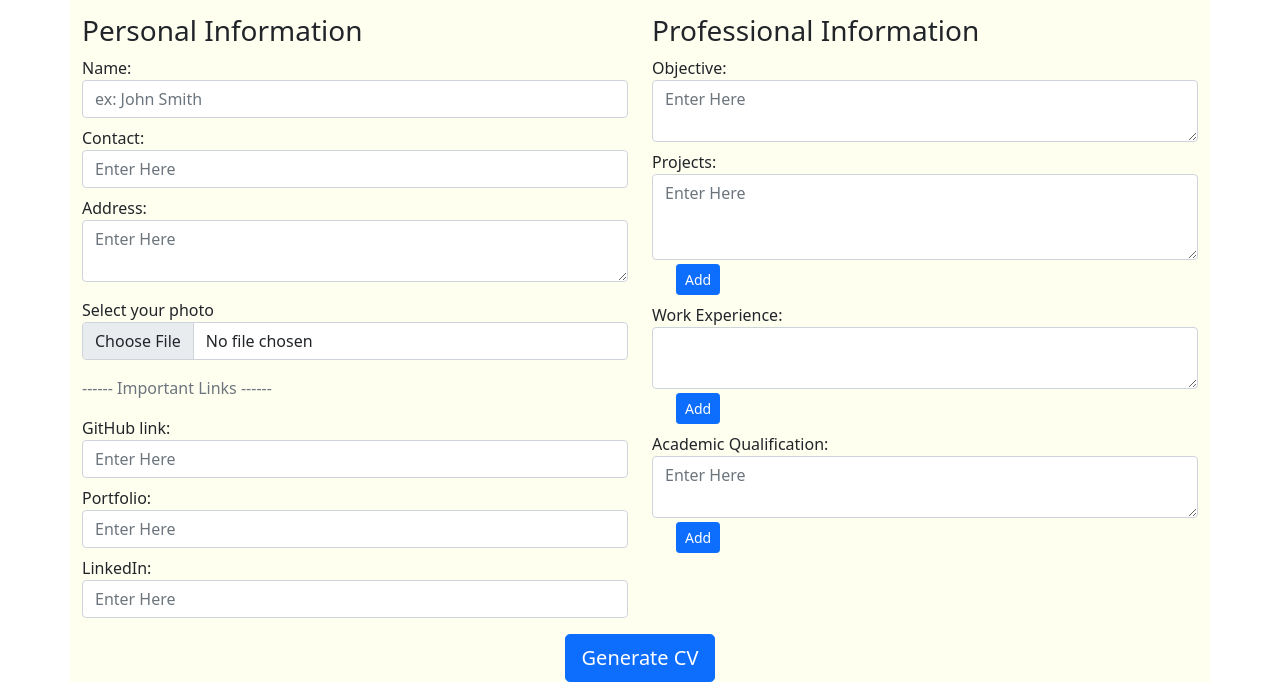
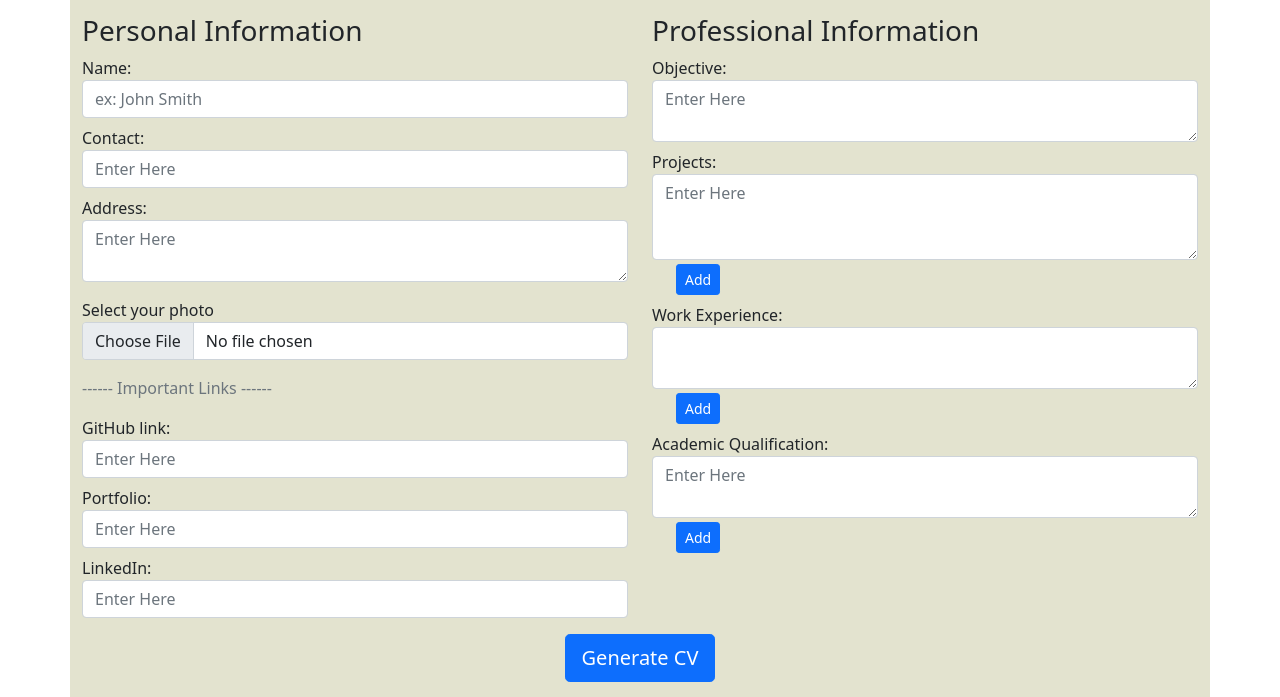
Before and after one commit to Srishti160/Resume-Generator, a plain HTML site: page Resume Generator/index.html in a window 1280 px wide. Shown: the part 106-803 px from the top of the page. Drawn offline with nearby package versions, Linux system fonts and the light colour scheme.

Commit message:
Enhancing Styling

```diff
--- a/Resume Generator/style.css
+++ b/Resume Generator/style.css
@@ -1,8 +1,10 @@
  #cv-form{
-    background-color: rgb(255, 255, 240);
+    background-color: rgb(227, 227, 207);
+    width: 1500px;
 }
 #cv-template{
     display: none;
+
 }
 .myimg{
     width: 200px;
@@ -14,3 +16,7 @@
     background-color: cadetblue;
     color: azure;
 }
+
+.btn-lg{
+    margin-bottom: 15px;
+}
```
